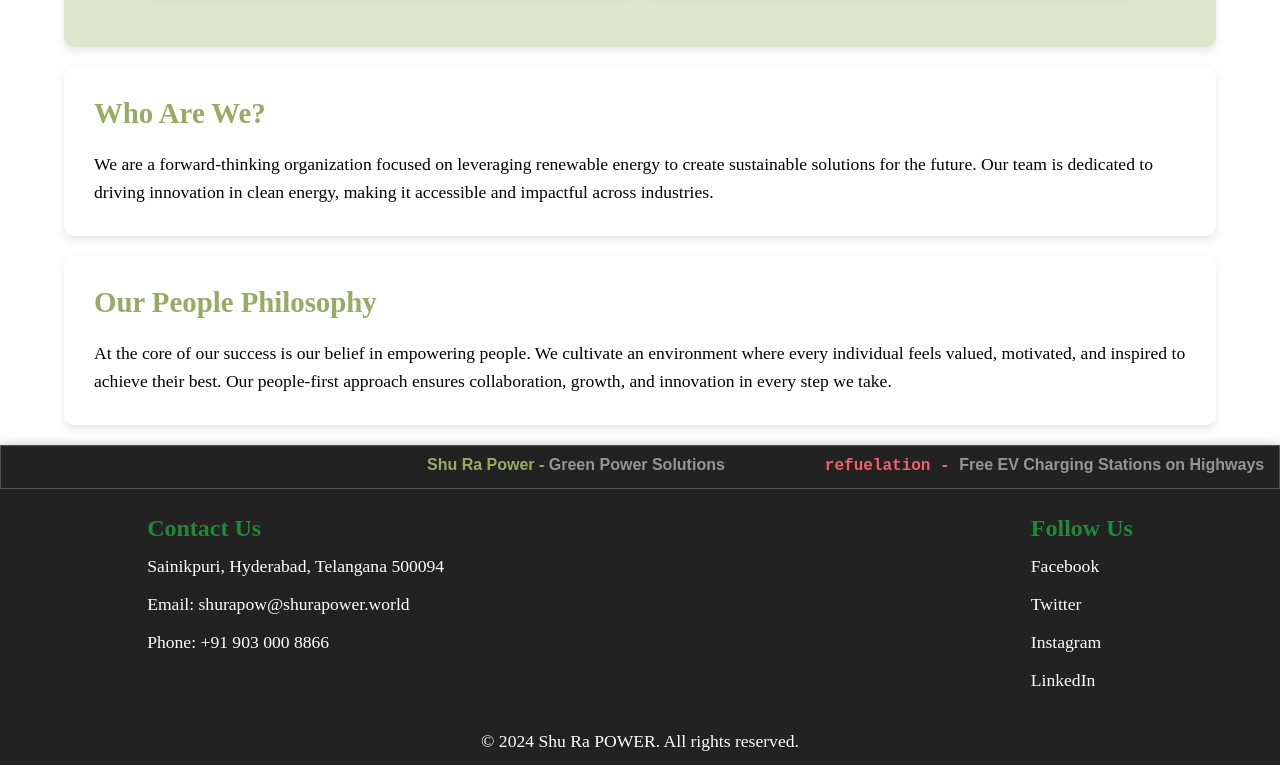
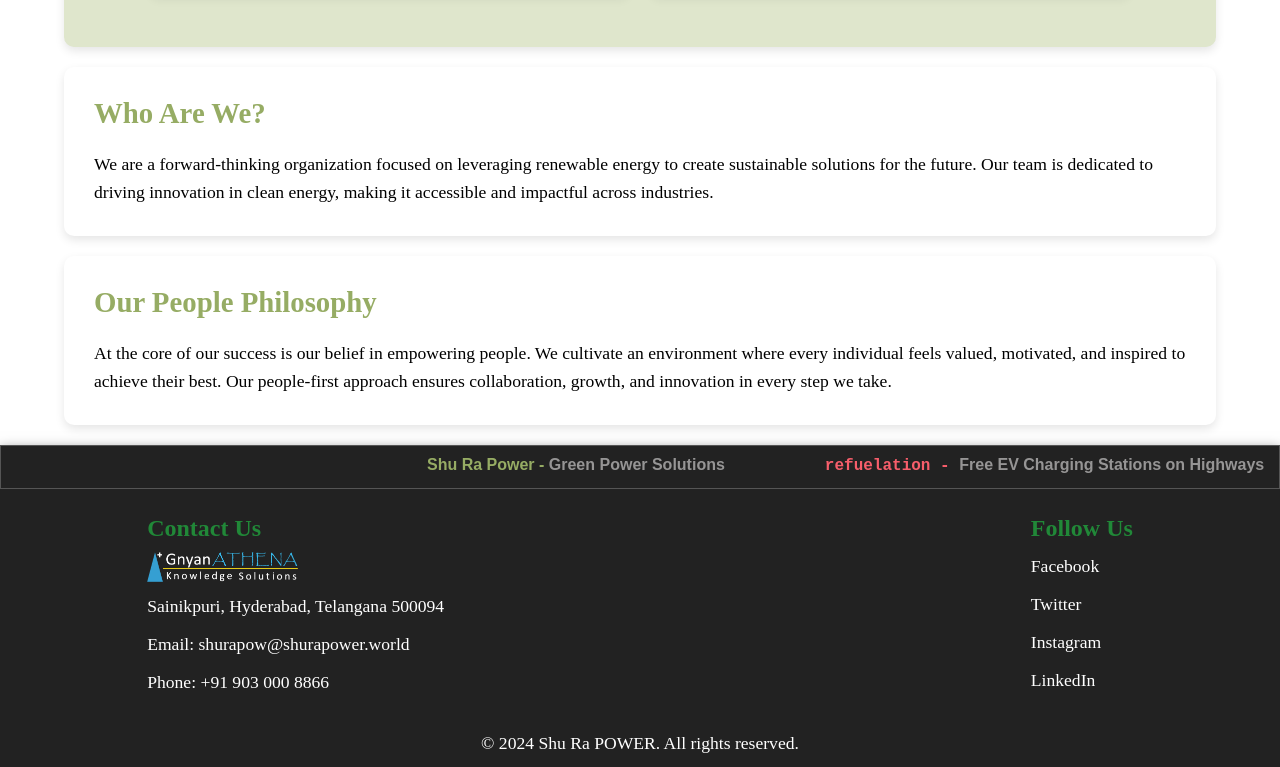
Before and after one commit to abhishekb0411/application, a plain HTML site: page index.html in a window 1280 px wide. Shown: the part 1268-2035 px from the top of the page. Drawn offline with Linux system fonts and the light colour scheme.

Commit message:
gnyan athena logo

```diff
--- a/index.html
+++ b/index.html
@@ -118,6 +118,8 @@
         <div class="footer-left">
             <h4>Contact Us</h4>
 
+            <img src="./Gnyan Athena white .png" alt="Gnyan Athena">
+
             <p>    Sainikpuri, Hyderabad, Telangana 500094 </p>
 
              <p>   Email: shurapow@shurapower.world </p>
--- a/nsr.css
+++ b/nsr.css
@@ -277,6 +277,11 @@ nav{
     color: #218838; /* Slightly darker green for subheadings */
     font-weight: bold; /* bold */
 }
+.footer-left img{
+    width: auto;
+    height: 5dvh;
+    padding: 0 0 10px 0;
+}
 .footer-right div{
     display: flex;
     flex-direction: column;
```
Also changed, not shown: Gnyan Athena white .png (added).
